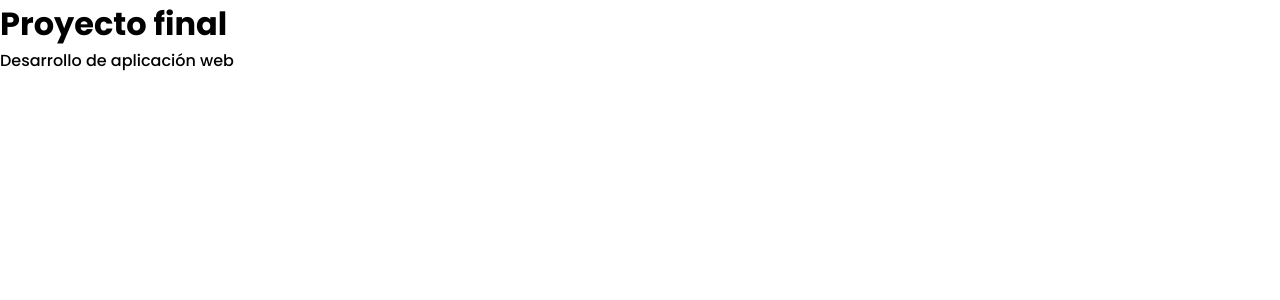
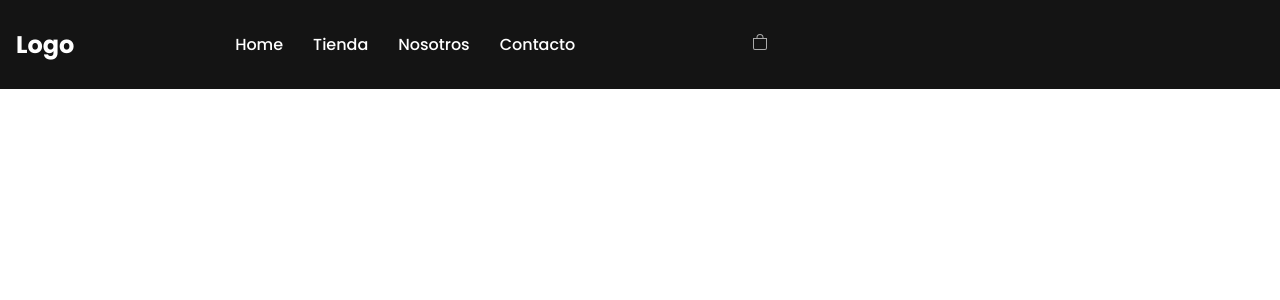
Before and after one commit to martin-centurion/app-movil, a React (Create React App) app: page / in a window 1280 px wide. Shown: the top 300 px of the page. Built offline with nearby package versions, Linux system fonts and the light colour scheme.

Commit message:
creando componentes navbar / cartwidget / logo

```diff
--- a/package.json
+++ b/package.json
@@ -8,6 +8,7 @@
     "@testing-library/user-event": "^13.5.0",
     "react": "^18.2.0",
     "react-dom": "^18.2.0",
+    "react-icons": "^4.8.0",
     "react-scripts": "5.0.1",
     "web-vitals": "^2.1.4"
   },
--- a/src/App.css
+++ b/src/App.css
@@ -9,11 +9,15 @@
 
 :root {
   --clr-primario: rgb(20,20,20);
-  --clr-secundario: rgb(225, 5, 5);
-  --clr-texto: rgb(8, 0, 255);
-  --clr-titulo: rgb(6, 222, 6);
+  --clr-secundario: rgb(255, 255, 255);
+  --clr-terciario: rgb(170, 170, 170);
   --ff-primario: 'Poppins', sans-serif;
   --ff-secunadrio: 'Noto Serif Lao', serif;
+}
+
+button {
+  border: 0;
+  background: transparent;
 }
 
 .container {
--- a/src/App.js
+++ b/src/App.js
@@ -1,10 +1,10 @@
 import './App.css';
+import NavBar from './Component/NavBar/NavBar';
 
 function App() {
   return (
     <div>
-      <h1>Proyecto final</h1>
-      <p>Desarrollo de aplicación web</p>
+      <NavBar />
     </div>
   );
 }
--- /dev/null
+++ b/src/Component/CartWidget/CartWidget.js
@@ -0,0 +1,17 @@
+import React from 'react';
+import './styles.css';
+import { BsBag } from 'react-icons/bs';
+
+function CartWidget() {
+  return (
+    <div className='cart'>
+        <div className='cart__content'>
+            <div className='cart__content-icono'>
+                <BsBag />
+            </div>
+        </div>
+    </div>
+  )
+}
+
+export default CartWidget;
--- /dev/null
+++ b/src/Component/CartWidget/styles.css
@@ -0,0 +1,8 @@
+.cart {
+    margin: 1rem;
+}
+
+.cart__content-icono {
+    font-size: 1rem;
+    color: var(--clr-terciario);
+}
--- /dev/null
+++ b/src/Component/Logo/Logo.js
@@ -0,0 +1,10 @@
+import React from 'react';
+import './styles.css';
+
+function Logo() {
+  return (
+    <h2>Logo</h2>
+  )
+}
+
+export default Logo
--- /dev/null
+++ b/src/Component/Logo/styles.css
@@ -0,0 +1,3 @@
+h2 {
+    color: var(--clr-secundario);
+}
--- /dev/null
+++ b/src/Component/NavBar/NavBar.js
@@ -0,0 +1,35 @@
+import React from 'react';
+import './styles.css';
+import CartWidget from '../CartWidget/CartWidget';
+import Logo from '../Logo/Logo';
+
+function NavBar() {
+  return (
+    <div className='header'>
+        <div className='header__content container'>
+
+            <div className='header__content-logo'>
+                <Logo />
+            </div>
+
+            <div>
+
+                <nav>
+                    <button>Home</button>
+                    <button>Tienda</button>
+                    <button>Nosotros</button>
+                    <button>Contacto</button>
+                </nav>
+
+            </div>
+
+            <div className='header__content-cartwidget'>
+                <CartWidget />
+            </div>
+
+        </div>
+    </div>
+  )
+}
+
+export default NavBar;
--- /dev/null
+++ b/src/Component/NavBar/styles.css
@@ -0,0 +1,17 @@
+.header {
+    padding: 1rem;
+    background-color: var(--clr-primario);
+}
+
+.header__content {
+    display: flex;
+    flex-direction: row;
+    justify-content: space-between;
+    align-items: center;
+}
+
+.header__content nav button {
+    color: var(--clr-secundario);
+    margin: 0 15px;
+    font-size: 1rem;
+}
```
Also changed, not shown: 1 other file (tests, documents, lock files or other folders).
